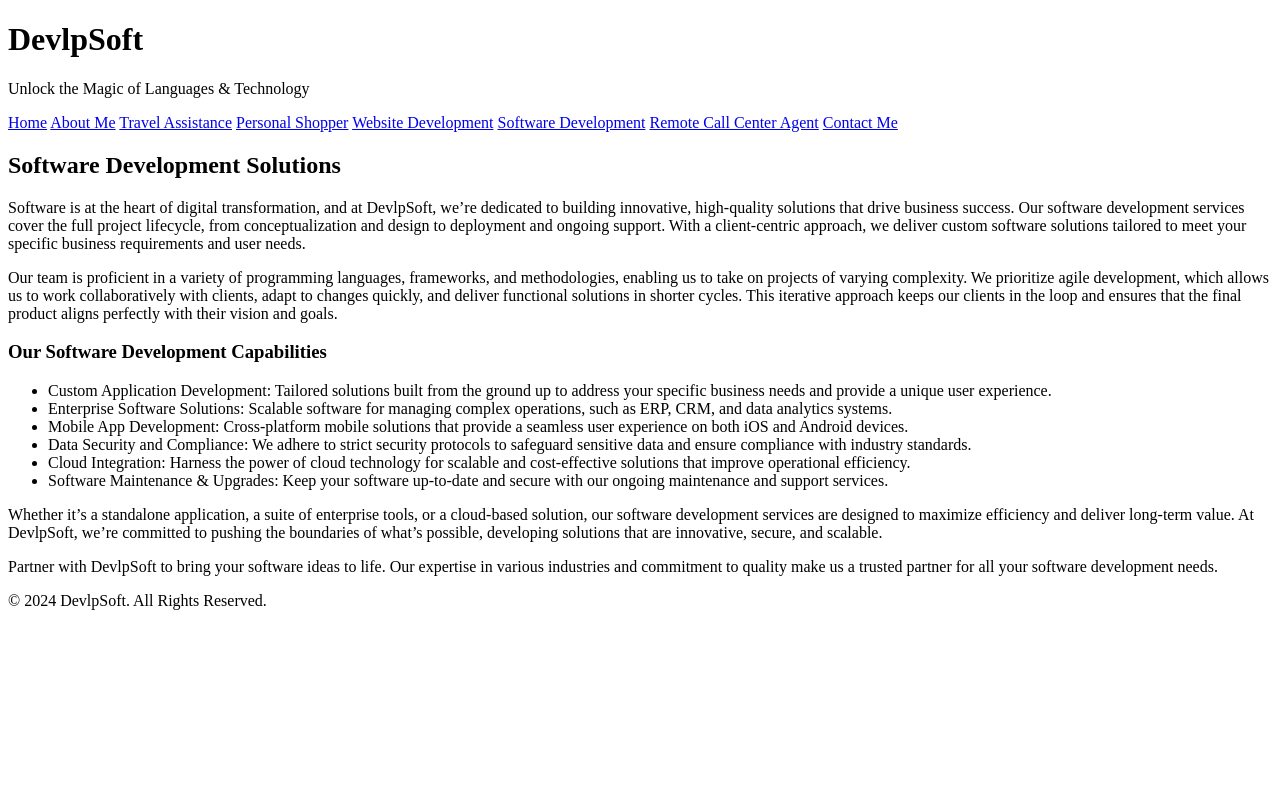
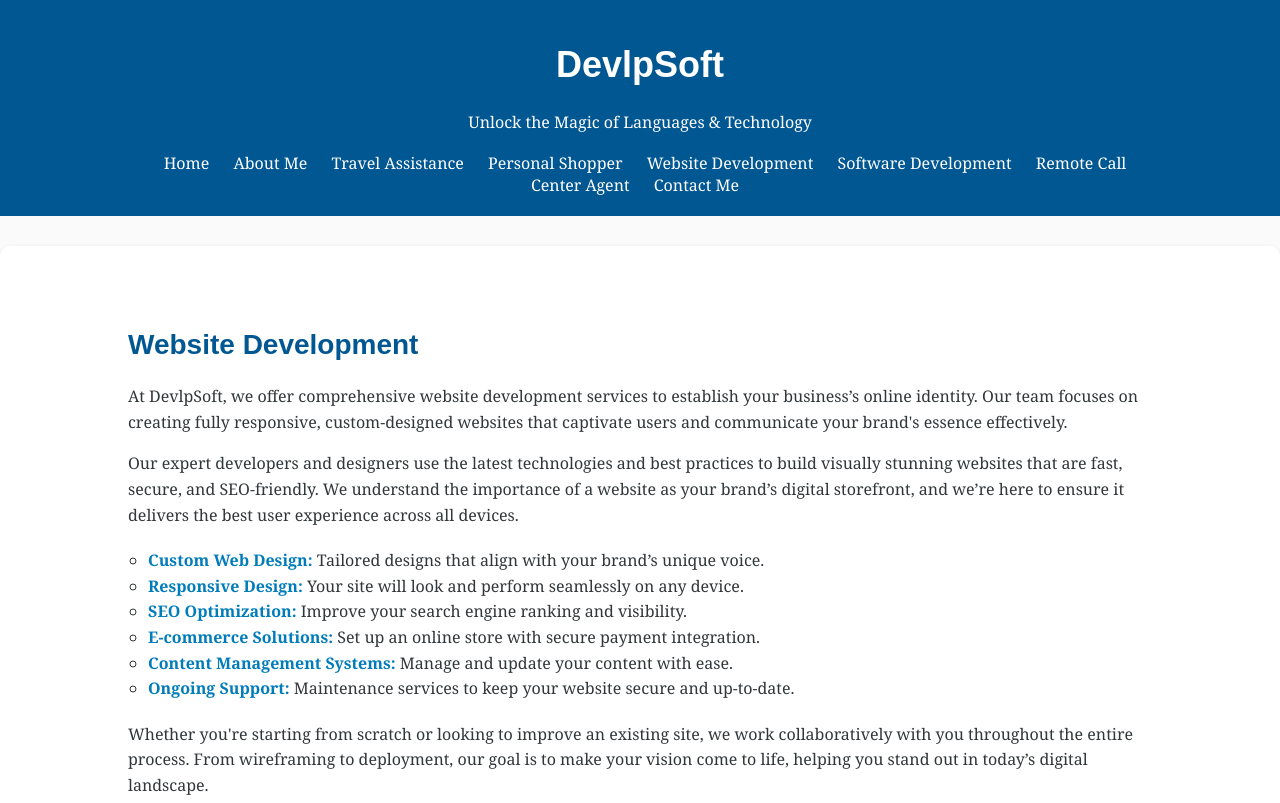
Before and after one commit to linkdown2023/Devlp-Soft, a plain HTML site: page softdevelopment.html in a window 1280 px wide. Shown: the top 803 px of the page. Drawn offline with Linux system fonts and the light colour scheme.

Commit message:
Update softdevelopment.html

```diff
--- a/softdevelopment.html
+++ b/softdevelopment.html
@@ -3,9 +3,92 @@
 <head>
     <meta charset="UTF-8">
     <meta name="viewport" content="width=device-width, initial-scale=1.0">
-    <title>Software Development - DevlpSoft</title>
+    <title>Website Development - DevlpSoft</title>
     <style>
-        /* Same styling as main template */
+        body {
+            font-family: 'Georgia', serif;
+            margin: 0;
+            padding: 0;
+            background-color: #fafafa;
+            color: #313639;
+        }
+
+        header {
+            background-color: #005792;
+            color: #ffffff;
+            padding: 20px 10%;
+            text-align: center;
+        }
+
+        nav a {
+            color: #ffffff;
+            margin: 0 10px;
+            text-decoration: none;
+            font-size: 1em;
+        }
+
+        nav a:hover {
+            color: #FFD700;
+        }
+
+        section {
+            padding: 60px 10%;
+            margin: 30px 0;
+            background-color: #ffffff;
+            box-shadow: 0 2px 5px rgba(0, 0, 0, 0.1);
+            border-radius: 10px;
+        }
+
+        h1, h2, h3 {
+            font-family: 'Arial', sans-serif;
+        }
+
+        h1 {
+            font-size: 2.25em;
+            color: #ffffff;
+        }
+
+        h2 {
+            font-size: 1.75em;
+            color: #005792;
+        }
+
+        h3 {
+            font-size: 1.25em;
+            color: #005792;
+        }
+
+        p, li {
+            line-height: 1.6;
+        }
+
+        a, a:visited {
+            color: #007cba;
+            transition: color 0.2s;
+        }
+
+        a:hover {
+            color: #005792;
+        }
+
+        .course-list {
+            list-style-type: circle;
+            margin: 20px 0;
+            padding-left: 20px;
+        }
+
+        footer {
+            background-color: #313639;
+            color: #ffffff;
+            padding: 20px 0;
+            text-align: center;
+            margin-top: 40px;
+        }
+
+        .highlight {
+            color: #007cba;
+            font-weight: bold;
+        }
     </style>
 </head>
 <body>
@@ -26,24 +109,20 @@
     </header>
 
     <section>
-        <h2>Software Development Solutions</h2>
-        <p>Software is at the heart of digital transformation, and at DevlpSoft, we’re dedicated to building innovative, high-quality solutions that drive business success. Our software development services cover the full project lifecycle, from conceptualization and design to deployment and ongoing support. With a client-centric approach, we deliver custom software solutions tailored to meet your specific business requirements and user needs.</p>
+        <h2>Website Development</h2>
+        <p>At DevlpSoft, we offer comprehensive website development services to establish your business’s online identity. Our team focuses on creating fully responsive, custom-designed websites that captivate users and communicate your brand's essence effectively.</p>
+        <p>Our expert developers and designers use the latest technologies and best practices to build visually stunning websites that are fast, secure, and SEO-friendly. We understand the importance of a website as your brand’s digital storefront, and we’re here to ensure it delivers the best user experience across all devices.</p>
 
-        <p>Our team is proficient in a variety of programming languages, frameworks, and methodologies, enabling us to take on projects of varying complexity. We prioritize agile development, which allows us to work collaboratively with clients, adapt to changes quickly, and deliver functional solutions in shorter cycles. This iterative approach keeps our clients in the loop and ensures that the final product aligns perfectly with their vision and goals.</p>
-
-        <h3>Our Software Development Capabilities</h3>
         <ul class="course-list">
-            <li><span class="highlight">Custom Application Development:</span> Tailored solutions built from the ground up to address your specific business needs and provide a unique user experience.</li>
-            <li><span class="highlight">Enterprise Software Solutions:</span> Scalable software for managing complex operations, such as ERP, CRM, and data analytics systems.</li>
-            <li><span class="highlight">Mobile App Development:</span> Cross-platform mobile solutions that provide a seamless user experience on both iOS and Android devices.</li>
-            <li><span class="highlight">Data Security and Compliance:</span> We adhere to strict security protocols to safeguard sensitive data and ensure compliance with industry standards.</li>
-            <li><span class="highlight">Cloud Integration:</span> Harness the power of cloud technology for scalable and cost-effective solutions that improve operational efficiency.</li>
-            <li><span class="highlight">Software Maintenance & Upgrades:</span> Keep your software up-to-date and secure with our ongoing maintenance and support services.</li>
+            <li><span class="highlight">Custom Web Design:</span> Tailored designs that align with your brand’s unique voice.</li>
+            <li><span class="highlight">Responsive Design:</span> Your site will look and perform seamlessly on any device.</li>
+            <li><span class="highlight">SEO Optimization:</span> Improve your search engine ranking and visibility.</li>
+            <li><span class="highlight">E-commerce Solutions:</span> Set up an online store with secure payment integration.</li>
+            <li><span class="highlight">Content Management Systems:</span> Manage and update your content with ease.</li>
+            <li><span class="highlight">Ongoing Support:</span> Maintenance services to keep your website secure and up-to-date.</li>
         </ul>
 
-        <p>Whether it’s a standalone application, a suite of enterprise tools, or a cloud-based solution, our software development services are designed to maximize efficiency and deliver long-term value. At DevlpSoft, we’re committed to pushing the boundaries of what’s possible, developing solutions that are innovative, secure, and scalable.</p>
-
-        <p>Partner with DevlpSoft to bring your software ideas to life. Our expertise in various industries and commitment to quality make us a trusted partner for all your software development needs.</p>
+        <p>Whether you're starting from scratch or looking to improve an existing site, we work collaboratively with you throughout the entire process. From wireframing to deployment, our goal is to make your vision come to life, helping you stand out in today’s digital landscape.</p>
     </section>
 
     <footer>
```
